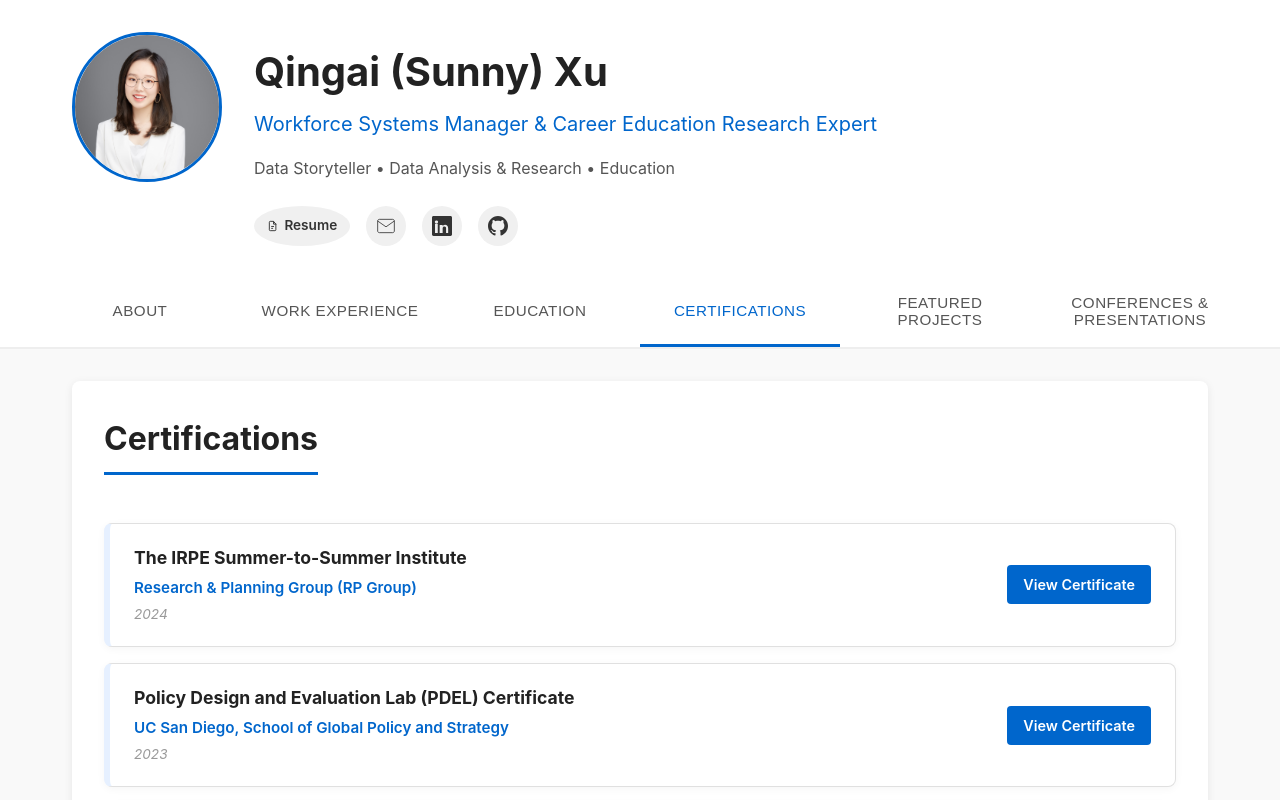
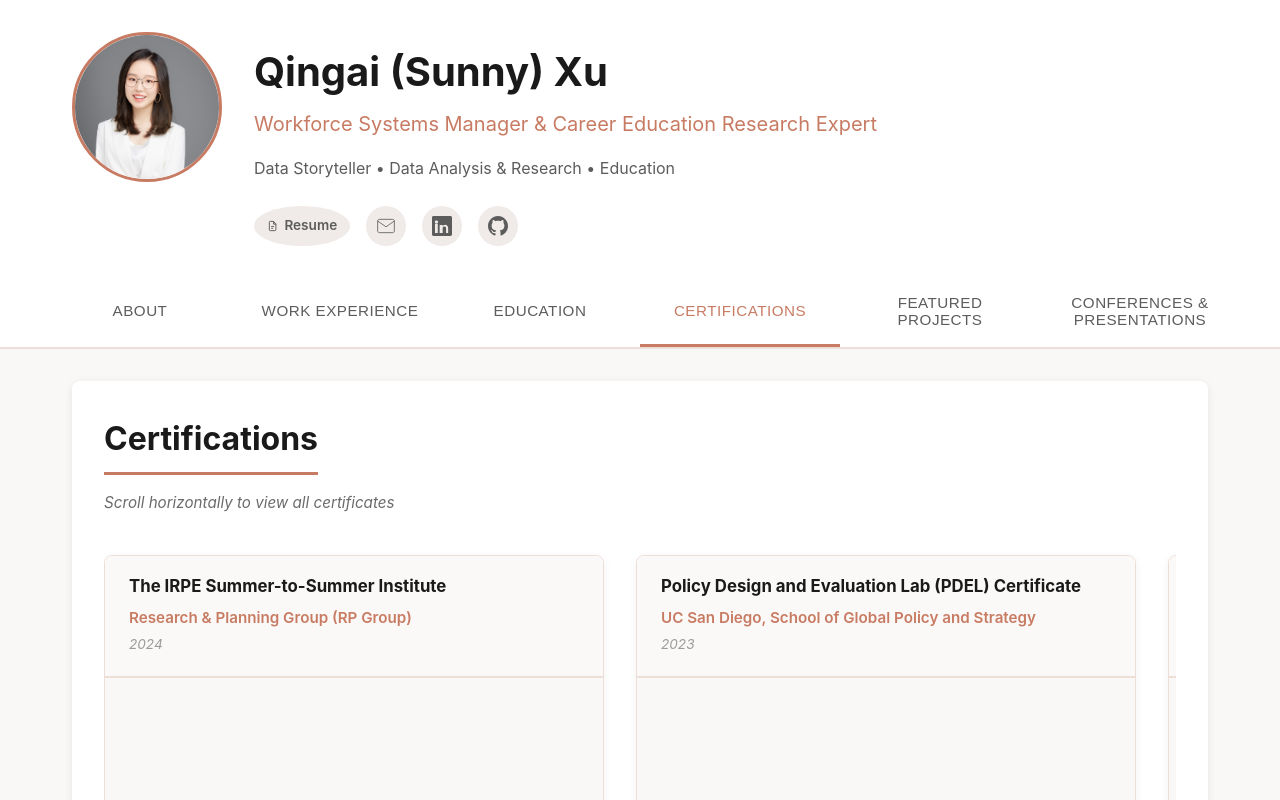
Before and after one commit to sunnyxu0628/Sunny_Xu_Portfolio, a React (Vite) app: page / in a window 1280 px wide. Both pictures are taken after a click on the button "CERTIFICATIONS". Shown: the top 800 px of the page. Built offline with nearby package versions, Linux system fonts and the light colour scheme.

Commit message:
Update: All Content

```diff
--- a/src/App.css
+++ b/src/App.css
@@ -2,7 +2,7 @@
   min-height: 100vh;
   display: flex;
   flex-direction: column;
-  background-color: #f9f9f9;
+  background-color: #FAF8F6;
 }
 
 .main-content {
@@ -14,8 +14,8 @@
 }
 
 .footer {
-  background-color: #333;
-  color: white;
+  background-color: #2C2C2C;
+  color: #F9F6F4;
   text-align: center;
   padding: 2rem;
   margin-top: 2rem;
--- a/src/App.jsx
+++ b/src/App.jsx
@@ -39,7 +39,7 @@ function App() {
         {renderContent()}
       </main>
       <footer className="footer">
-        <p>&copy; 2024 Your Name. All rights reserved.</p>
+        <p>&copy; 2026 Sunny Xu. All rights reserved.</p>
       </footer>
     </div>
   )
--- a/src/components/Header.css
+++ b/src/components/Header.css
@@ -25,7 +25,7 @@
   height: 150px;
   border-radius: 50%;
   object-fit: cover;
-  border: 3px solid #0066cc;
+  border: 3px solid #C87B63;
 }
 
 .profile-info {
@@ -36,17 +36,17 @@
 .name {
   font-size: 2.5rem;
   margin-bottom: 0.25rem;
-  color: #222;
+  color: #1A1A1A;
 }
 
 .title {
   font-size: 1.25rem;
-  color: #0066cc;
+  color: #C87B63;
   margin-bottom: 1rem;
 }
 
 .bio {
-  color: #555;
+  color: #5C5C5C;
   margin-bottom: 1.5rem;
   line-height: 1.6;
   max-width: 600px;
@@ -65,13 +65,13 @@
   width: 40px;
   height: 40px;
   border-radius: 50%;
-  background-color: #f0f0f0;
-  color: #333;
+  background-color: #F0EBE8;
+  color: #5C5C5C;
   transition: all 0.3s ease;
 }
 
 .social-links a:hover {
-  background-color: #0066cc;
+  background-color: #E8B4A8;
   color: white;
 }
 
@@ -83,15 +83,15 @@
   min-width: 96px;
   height: 40px;
   border-radius: 999px;
-  background-color: #f0f0f0;
-  color: #333;
+  background-color: #F0EBE8;
+  color: #5C5C5C;
   transition: all 0.3s ease;
   padding: 0 0.8rem;
   gap: 0.4rem;
 }
 
 .resume-link:hover {
-  background-color: #0066cc;
+  background-color: #E8B4A8;
   color: white;
 }
 
--- a/src/components/Navigation.css
+++ b/src/components/Navigation.css
@@ -1,6 +1,6 @@
 .navigation {
   background-color: white;
-  border-bottom: 2px solid #eee;
+  border-bottom: 2px solid #EDDFD8;
   position: sticky;
   top: 0;
   z-index: 100;
@@ -20,7 +20,7 @@
   padding: 1rem;
   border: none;
   background: none;
-  color: #555;
+  color: #5C5C5C;
   font-size: 0.95rem;
   font-weight: 500;
   cursor: pointer;
@@ -31,13 +31,13 @@
 }
 
 .nav-tab:hover {
-  background-color: #f5f5f5;
-  color: #0066cc;
+  background-color: #FBF9F7;
+  color: #C87B63;
 }
 
 .nav-tab.active {
-  color: #0066cc;
-  border-bottom-color: #0066cc;
+  color: #C87B63;
+  border-bottom-color: #C87B63;
 }
 
 @media (max-width: 768px) {
--- a/src/components/sections/Certifications.jsx
+++ b/src/components/sections/Certifications.jsx
@@ -60,10 +60,12 @@ function Certifications() {
   return (
     <div className="section">
       <h2>Certifications</h2>
-      <div className="certifications-grid">
+      <p className="section-intro">Scroll horizontally to view all certificates</p>
+      <div className="certifications-gallery">
+        <div className="certifications-scroll">
           {certifications.map((cert) => (
-          <div key={cert.id} className="cert-card">
-            <div className="cert-info">
+            <div key={cert.id} className="cert-viewer-card">
+              <div className="cert-header">
                 <h3>
                   {cert.link ? (
                     <a
@@ -81,20 +83,26 @@ function Certifications() {
                 <p className="issuer">{cert.issuer}</p>
                 <p className="date">{cert.date}</p>
               </div>
-            <div className="cert-actions">
               {cert.attachment && (
+                <div className="cert-viewer">
+                  <iframe
+                    src={cert.attachment}
+                    title={cert.title}
+                    className="cert-iframe"
+                  />
                   <a
                     href={cert.attachment}
                     target="_blank"
                     rel="noopener noreferrer"
-                  className="cert-link"
+                    className="cert-fullscreen-link"
                   >
-                  View Certificate
+                    Open in Full Screen →
                   </a>
+                </div>
               )}
             </div>
+          ))}
         </div>
-        ))}
       </div>
     </div>
   )
--- a/src/components/sections/SectionStyles.css
+++ b/src/components/sections/SectionStyles.css
@@ -20,8 +20,8 @@
 .section h2 {
   font-size: 2rem;
   margin-bottom: 1.5rem;
-  color: #222;
-  border-bottom: 3px solid #0066cc;
+  color: #1A1A1A;
+  border-bottom: 3px solid #C87B63;
   padding-bottom: 0.5rem;
   display: inline-block;
 }
@@ -30,30 +30,47 @@
   font-size: 1.25rem;
   margin-top: 0px;
   margin-bottom: 0.75rem;
-  color: #333;
+  color: #2C2C2C;
 }
 
 .section-content p {
   margin-bottom: 1rem;
-  color: #555;
+  color: #5C5C5C;
   line-height: 1.7;
 }
 
 /* Skills List */
 .skills-list {
   list-style: none;
-  display: grid;
-  grid-template-columns: repeat(auto-fit, minmax(250px, 1fr));
-  gap: 1rem;
+  display: flex;
+  flex-direction: column;
+  gap: 0.75rem;
   margin: 1rem 0;
+  padding: 0;
 }
 
 .skills-list li {
-  padding: 1rem;
-  background: #f5f5f5;
-  border-left: 4px solid #0066cc;
-  border-radius: 4px;
-  color: #555;
+  padding: 0.9rem 1rem;
+  background: #FBF9F7;
+  border: 1px solid #EDDFD8;
+  border-left: 4px solid #C87B63;
+  border-radius: 8px;
+  color: #5C5C5C;
+  display: flex;
+  flex-direction: column;
+  gap: 0.2rem;
+}
+
+.skill-title {
+  font-weight: 700;
+  color: #1A1A1A;
+  font-size: 0.96rem;
+}
+
+.skill-detail {
+  color: #6B6B6B;
+  font-size: 0.9rem;
+  line-height: 1.4;
 }
 
 /* Timeline */
@@ -75,24 +92,24 @@
   border-radius: 8px;
   padding: 1rem 1.5rem;
   margin-bottom: 1rem;
-  border-left: 6px solid #e6f0ff;
+  border-left: 6px solid #E8D5CC;
   box-shadow: 0 2px 8px rgba(0, 0, 0, 0.04);
   transition: transform 0.18s ease, box-shadow 0.18s ease;
 }
 
 .timeline-item:nth-child(even) .timeline-content {
-  background: #fbfdff;
-  border-left-color: #cfe3ff;
+  background: #FBF9F7;
+  border-left-color: #D4BFB5;
 }
 
 .timeline-item:nth-child(odd) .timeline-content {
   background: #ffffff;
-  border-left-color: #e6f0ff;
+  border-left-color: #E8D5CC;
 }
 
 .timeline-content h3 {
   margin: 0;
-  color: #222;
+  color: #1A1A1A;
   font-size: 1.05rem;
   font-weight: 700;
 }
@@ -135,7 +152,7 @@
 .company {
   margin: 0;
   font-size: 1rem;
-  color: #0066cc;
+  color: #C87B63;
   font-weight: 600;
 }
 
@@ -149,7 +166,7 @@
 .meta .duration,
 .meta .location {
   margin: 0;
-  color: #999;
+  color: #9B9B9B;
   font-size: 0.8rem;
   font-style: italic;
   line-height: 1.2;
@@ -164,7 +181,7 @@
   font-weight: 500;
   background: none;
   border: none;
-  color: #0066cc;
+  color: #C87B63;
   cursor: pointer;
   padding: 0;
   margin-top: 0;
@@ -175,8 +192,8 @@
 
 /* Inline highlight for important text */
 .highlight {
-  background: rgba(6, 90, 190, 0.06);
-  color: #0052a3;
+  background: rgba(232, 180, 168, 0.15);
+  color: #A65D4A;
   font-weight: 600;
   padding: 0 4px;
   border-radius: 4px;
@@ -195,7 +212,7 @@
   transform: rotate(180deg);
 }
 .description {
-  color: #666;
+  color: #6B6B6B;
   margin: 0.25rem 0 0 0;
 }
 
@@ -208,7 +225,7 @@
 
 .achievements li {
   margin-bottom: 0.5rem;
-  color: #555;
+  color: #5C5C5C;
   line-height: 1.4;
 }
 
@@ -220,15 +237,15 @@
 
 .timeline-item:hover .timeline-content {
   transform: translateY(-4px);
-  box-shadow: 0 8px 20px rgba(0, 102, 204, 0.08);
-  border-left-color: #0066cc;
+  box-shadow: 0 8px 20px rgba(200, 123, 99, 0.15);
+  border-left-color: #C87B63;
 }
 
 
 .toggle-btn {
   background: none;
   border: none;
-  color: #0066cc;
+  color: #0891b2;
   font-size: 0.9rem;
   cursor: pointer;
   padding: 0.25rem 0;
@@ -237,7 +254,7 @@
 }
 
 .toggle-btn:hover {
-  color: #0052a3;
+  color: #A65D4A;
 }
 
 /* Education */
@@ -248,15 +265,15 @@
 
 .education-item {
   padding: 1.5rem;
-  border: 1px solid #e0e0e0;
+  border: 1px solid #EDDFD8;
   border-radius: 8px;
-  background: #fafafa;
+  background: #FBF9F7;
   transition: all 0.3s ease;
 }
 
 .education-item:hover {
-  box-shadow: 0 4px 12px rgba(0, 102, 204, 0.1);
-  border-color: #0066cc;
+  box-shadow: 0 4px 12px rgba(200, 123, 99, 0.15);
+  border-color: #C87B63;
 }
 
 .education-header {
@@ -272,7 +289,7 @@
 }
 
 .year {
-  background: #0066cc;
+  background: #C87B63;
   color: white;
   padding: 0.25rem 0.75rem;
   border-radius: 20px;
@@ -284,12 +301,12 @@
 
 .school {
   font-weight: 600;
-  color: #0066cc;
+  color: #C87B63;
   margin: 0.25rem 0;
 }
 
 .location {
-  color: #999;
+  color: #9B9B9B;
   font-size: 0.9rem;
   margin: 0.25rem 0 1rem 0;
 }
@@ -303,7 +320,7 @@
 .highlights li {
   padding: 0.5rem 0 0.5rem 1.5rem;
   position: relative;
-  color: #666;
+  color: #6B6B6B;
   font-size: 0.95rem;
 }
 
@@ -311,70 +328,137 @@
   content: '•';
   position: absolute;
   left: 0;
-  color: #0066cc;
+  color: #C87B63;
   font-weight: bold;
 }
 
 /* Certifications */
-.certifications-grid {
+.section-intro {
+  color: #6B6B6B;
+  font-size: 0.95rem;
+  font-style: italic;
+  margin: -0.5rem 0 1.5rem 0;
+}
+
+.certifications-gallery {
+  margin-top: 1.5rem;
+  position: relative;
+  overflow: hidden;
+}
+
+.certifications-scroll {
+  display: flex;
+  gap: 2rem;
+  overflow-x: auto;
+  overflow-y: visible;
+  scroll-behavior: smooth;
+  padding: 1rem 0.5rem 1.5rem 0.5rem;
+  scroll-snap-type: x mandatory;
+}
+
+.certifications-scroll::-webkit-scrollbar {
+  height: 10px;
+}
+
+.certifications-scroll::-webkit-scrollbar-track {
+  background: #F9F6F4;
+  border-radius: 10px;
+}
+
+.certifications-scroll::-webkit-scrollbar-thumb {
+  background: #E8D5CC;
+  border-radius: 10px;
+}
+
+.certifications-scroll::-webkit-scrollbar-thumb:hover {
+  background: #C87B63;
+}
+
+.cert-viewer-card {
+  flex: 0 0 500px;
+  scroll-snap-align: start;
   display: flex;
   flex-direction: column;
-  gap: 1rem;
-  margin-top: 1.5rem;
+  border: 1px solid #EDDFD8;
+  border-radius: 8px;
+  background: white;
+  box-shadow: 0 2px 8px rgba(0, 0, 0, 0.06);
+  overflow: hidden;
+  transition: all 0.3s ease;
 }
 
-.cert-card {
-  padding: 1.25rem 1.5rem;
-  border: 1px solid #e0e0e0;
-  border-left: 6px solid #e6f0ff;
-  border-radius: 8px;
-  background: white;
-  transition: all 0.3s ease;
-  display: flex;
-  justify-content: space-between;
-  align-items: center;
-  box-shadow: 0 2px 8px rgba(0, 0, 0, 0.04);
+.cert-viewer-card:hover {
+  box-shadow: 0 8px 20px rgba(200, 123, 99, 0.18);
+  transform: translateY(-4px);
 }
 
-.cert-card:hover {
-  border-left-color: #0066cc;
-  box-shadow: 0 4px 12px rgba(0, 102, 204, 0.1);
-  transform: translateY(-2px);
+.cert-header {
+  padding: 1.25rem 1.5rem;
+  background: #FBF9F7;
+  border-bottom: 2px solid #EDDFD8;
 }
 
-.cert-info {
-  flex: 1;
-}
-
-.cert-card h3 {
-  margin: 0 0 0.25rem 0;
-  color: #222;
-  font-size: 1.1rem;
+.cert-header h3 {
+  margin: 0 0 0.5rem 0;
+  color: #1A1A1A;
+  font-size: 1.05rem;
+  line-height: 1.3;
 }
 
 .cert-title-link {
-  color: #222;
+  color: #1A1A1A;
   text-decoration: none;
   transition: color 0.3s ease;
 }
 
 .cert-title-link:hover {
-  color: #0066cc;
+  color: #C87B63;
   text-decoration: underline;
 }
 
 .issuer {
-  color: #0066cc;
+  color: #C87B63;
   font-weight: 600;
   margin: 0.25rem 0;
   font-size: 0.95rem;
 }
 
 .date {
-  color: #999;
+  color: #9B9B9B;
   font-size: 0.85rem;
   margin: 0.25rem 0 0 0;
   font-style: italic;
+}
+
+.cert-viewer {
+  display: flex;
+  flex-direction: column;
+  background: #FBF9F7;
+  position: relative;
+}
+
+.cert-iframe {
+  width: 100%;
+  height: 550px;
+  border: none;
+  background: white;
+}
+
+.cert-fullscreen-link {
+  display: block;
+  padding: 0.75rem 1rem;
+  background: #C87B63;
+  color: white;
+  text-align: center;
+  text-decoration: none;
+  font-size: 0.9rem;
+  font-weight: 600;
+  transition: background 0.3s ease;
+}
+
+.cert-fullscreen-link:hover {
+  background: #A65D4A;
+  color: white;
 }
 
 .cert-actions {
@@ -387,7 +471,7 @@
 .cert-link {
   display: inline-block;
   padding: 0.5rem 1rem;
-  background: #0066cc;
+  background: #C87B63;
   color: white;
   text-decoration: none;
   border-radius: 4px;
@@ -397,16 +481,16 @@
 }
 
 .cert-link:hover {
-  background: #0052a3;
+  background: #A65D4A;
 }
 
 .cert-link-secondary {
-  background: #f0f0f0;
-  color: #0066cc;
+  background: #F0EBE8;
+  color: #C87B63;
 }
 
 .cert-link-secondary:hover {
-  background: #e0e0e0;
+  background: #EDDFD8;
 }
 
 /* Projects */
@@ -419,7 +503,7 @@
 
 .project-card {
   padding: 0;
-  border: 1px solid #e0e0e0;
+  border: 1px solid #EDDFD8;
   border-radius: 8px;
   background: white;
   transition: all 0.3s ease;
@@ -430,8 +514,8 @@
 }
 
 .project-card:hover {
-  border-color: #0066cc;
-  box-shadow: 0 8px 16px rgba(0, 102, 204, 0.15);
+  border-color: #C87B63;
+  box-shadow: 0 8px 16px rgba(200, 123, 99, 0.20);
   transform: translateY(-4px);
 }
 
@@ -439,7 +523,7 @@
   width: 100%;
   height: 200px;
   overflow: hidden;
-  background: #f5f5f5;
+  background: #FBF9F7;
 }
 
 .project-image img {
@@ -462,18 +546,18 @@
 
 .project-card h3 {
   margin-top: 0;
-  color: #222;
+  color: #1A1A1A;
   font-size: 1.2rem;
 }
 
 .project-summary {
-  color: #555;
+  color: #5C5C5C;
   margin: 0.5rem 0 0.85rem 0;
   line-height: 1.45;
 }
 
 .project-description {
-  color: #666;
+  color: #6B6B6B;
   margin: 0;
   line-height: 1.5;
 }
@@ -488,20 +572,20 @@
 .tech-badge {
   display: inline-block;
   padding: 0.4rem 0.8rem;
-  background: #e8f1ff;
-  color: #0066cc;
+  background: #F9EDE8;
+  color: #A65D4A;
   border-radius: 20px;
   font-size: 0.85rem;
   font-weight: 500;
 }
 
 .impact {
-  color: #555;
+  color: #5C5C5C;
   font-size: 0.95rem;
   margin: 0.85rem 0;
   padding: 0.85rem;
-  background: #f9f9f9;
-  border-left: 3px solid #0066cc;
+  background: #FBF9F7;
+  border-left: 3px solid #C87B63;
   border-radius: 4px;
 }
 
@@ -510,7 +594,7 @@
   font-weight: 600;
   background: none;
   border: none;
-  color: #0066cc;
+  color: #C87B63;
   cursor: pointer;
   padding: 0;
   text-align: left;
@@ -519,7 +603,7 @@
 }
 
 .project-toggle:hover {
-  color: #0052a3;
+  color: #A65D4A;
 }
 
 .project-toggle::after {
@@ -534,7 +618,7 @@
 .project-details {
   margin-top: 0.65rem;
   padding-top: 0.75rem;
-  border-top: 1px solid #edf3fc;
+  border-top: 1px solid #EDDFD8;
 }
 
 .project-links {
@@ -544,7 +628,7 @@
 }
 
 .project-link {
-  color: #0066cc;
+  color: #C87B63;
   font-weight: 600;
   text-decoration: none;
   align-self: flex-start;
@@ -552,12 +636,12 @@
 }
 
 .project-link.secondary {
-  color: #2b6cb0;
+  color: #A65D4A;
   font-weight: 500;
 }
 
 .project-link:hover {
-  color: #0052a3;
+  color: #A65D4A;
 }
 
 /* Presentations */
@@ -569,16 +653,16 @@
 
 .presentation-item {
   padding: 1.5rem;
-  border: 1px solid #e0e0e0;
+  border: 1px solid #EDDFD8;
   border-radius: 8px;
   background: white;
   transition: all 0.3s ease;
 }
 
 .presentation-item:hover {
-  border-color: #0066cc;
-  box-shadow: 0 4px 12px rgba(0, 102, 204, 0.1);
-  background: #f9fbff;
+  border-color: #C87B63;
+  box-shadow: 0 4px 12px rgba(200, 123, 99, 0.15);
+  background: #FBF9F7;
 }
 
 .presentation-header {
@@ -596,7 +680,7 @@
 .type-badge {
   display: inline-block;
   padding: 0.3rem 0.75rem;
-  background: #0066cc;
+  background: #C87B63;
   color: white;
   border-radius: 4px;
   font-size: 0.8rem;
@@ -606,41 +690,41 @@
 
 .presentation-header .date {
   white-space: nowrap;
-  color: #999;
+  color: #9B9B9B;
   font-size: 0.9rem;
 }
 
 .event {
-  color: #0066cc;
+  color: #C87B63;
   font-weight: 600;
   margin: 0.5rem 0;
 }
 
 .event-link {
-  color: #0066cc;
+  color: #C87B63;
   text-decoration: none;
   transition: color 0.3s ease;
 }
 
 .event-link:hover {
-  color: #0052a3;
+  color: #A65D4A;
   text-decoration: underline;
 }
 
 .presentation-item .description {
-  color: #666;
+  color: #6B6B6B;
   margin: 1rem 0;
 }
 
 .presentation-link {
-  color: #0066cc;
+  color: #C87B63;
   font-weight: 600;
   text-decoration: none;
   transition: color 0.3s ease;
 }
 
 .presentation-link:hover {
-  color: #0052a3;
+  color: #A65D4A;
 }
 
 @media (max-width: 768px) {
@@ -659,6 +743,14 @@
   .certifications-grid,
   .projects-grid {
     grid-template-columns: 1fr;
+  }
+
+  .cert-viewer-card {
+    flex: 0 0 85vw;
+  }
+
+  .cert-iframe {
+    height: 450px;
   }
 
   .education-header {
--- a/src/index.css
+++ b/src/index.css
@@ -10,17 +10,17 @@ body {
     sans-serif;
   -webkit-font-smoothing: antialiased;
   -moz-osx-font-smoothing: grayscale;
-  background-color: #f9f9f9;
-  color: #333;
+  background-color: #FAF8F6;
+  color: #2C2C2C;
   line-height: 1.6;
 }
 
 a {
-  color: #0066cc;
+  color: #C87B63;
   text-decoration: none;
   transition: color 0.3s ease;
 }
 
 a:hover {
-  color: #0052a3;
+  color: #A65D4A;
 }
```
Also changed, not shown: src/components/sections/About.jsx (+26 -5 lines). Lines whose indentation alone changed are shown as unchanged.
